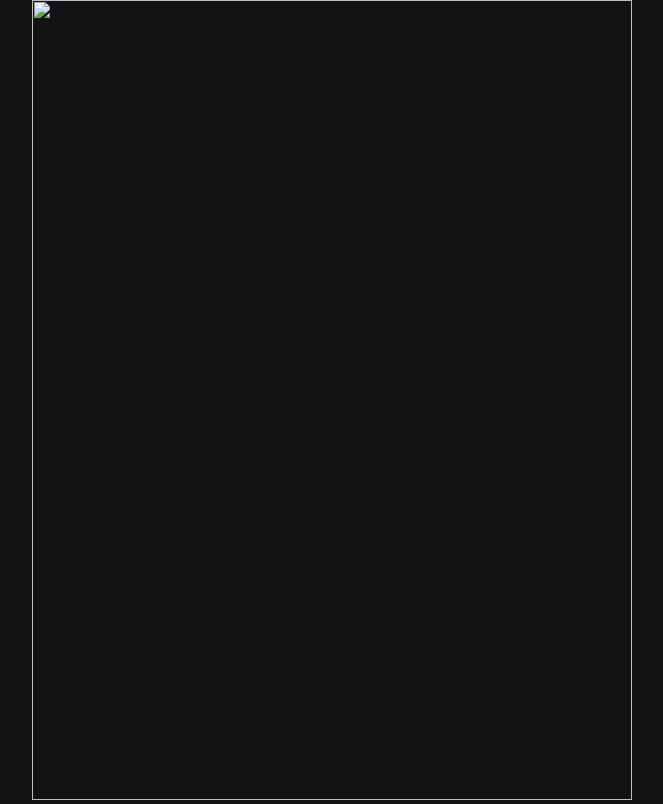
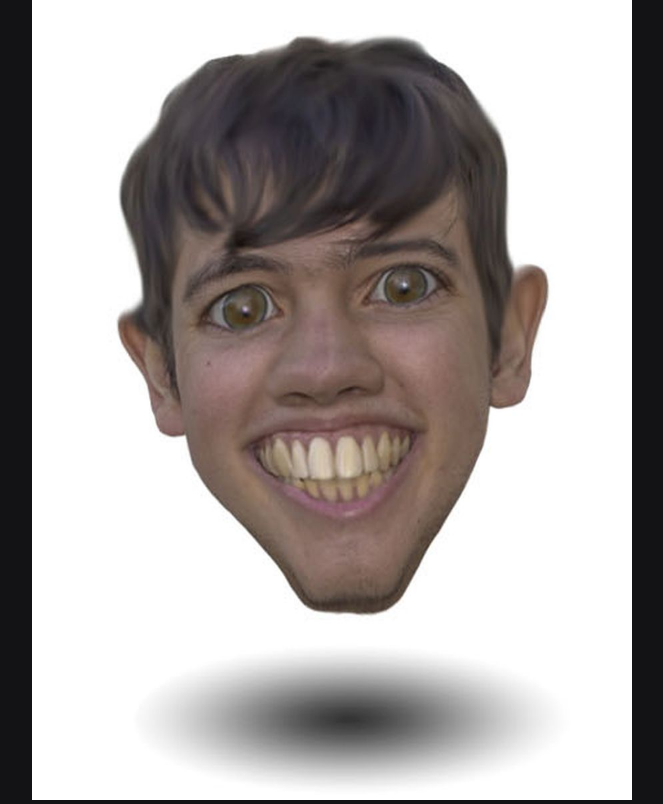
Before and after one commit to basb55/PT05-passo5, a plain HTML site: page Alunos/13.Guilherme Marques/index.html in a window 1280 px wide. Shown: the whole page, without its empty margins (308-971 px from the left). Drawn offline with Linux system fonts and the light colour scheme.

Commit message:
Update index.html

```diff
--- a/Alunos/13.Guilherme Marques/index.html
+++ b/Alunos/13.Guilherme Marques/index.html
@@ -11,7 +11,7 @@ body {
 </head>
 <div style="text-align: center">
 <body>
-<img src="Aindapopor" width="600" height="800">
+<img src="Caricatura.jpg" width="600" height="800">
 </body>
 </div>
 </html>
```
